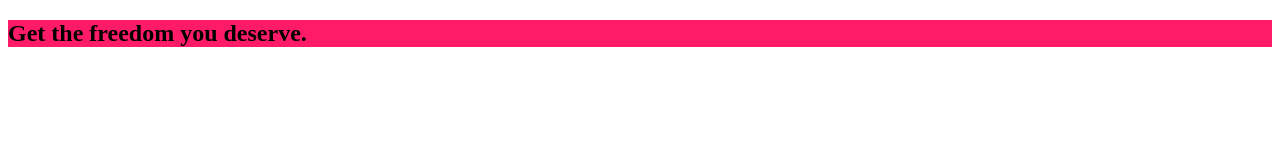
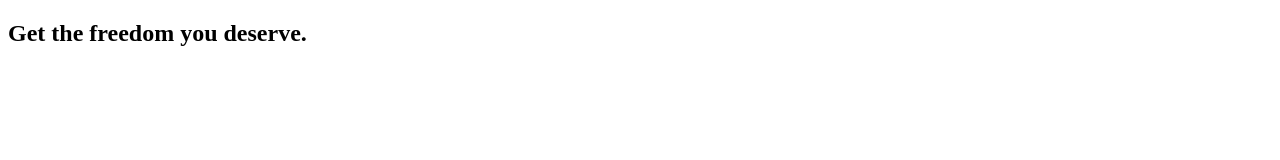
Before and after one commit to likern/udemy-css-the-complete-guide, a plain HTML site: page index.html in a window 1280 px wide. Drawn offline with Linux system fonts and the light colour scheme.

Commit message:
Remove inline style

```diff
--- a/index.html
+++ b/index.html
@@ -9,7 +9,7 @@
 
   <body>
     <main>
-      <section style="background: #ff1b68">
+      <section>
         <h1>Get the freedom you deserve.</h1>
       </section>
     </main>
```
